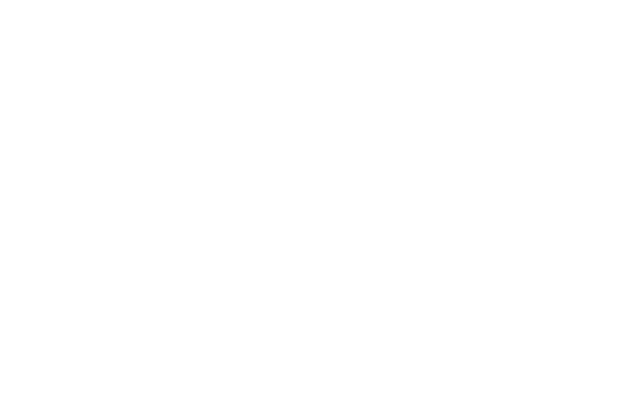
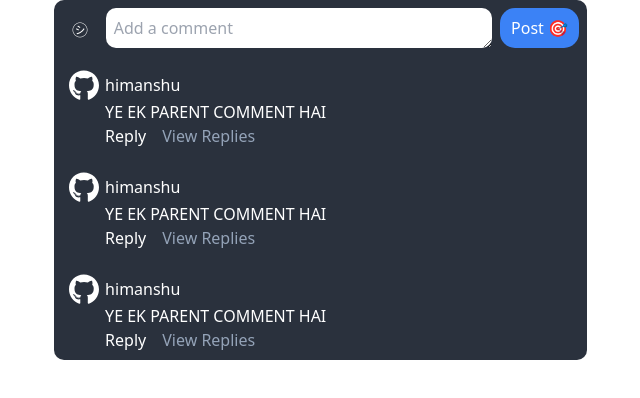
Before and after one commit to Kiran1504/oasis-frontend, a Next.js app: page / in a window 1280 px wide. Shown: the top 398 px of the page, without its empty margins (266-906 px from the left). Built offline with nearby package versions, Linux system fonts and the light colour scheme; no server answers.

Commit message:
Individual comment replies view

```diff
--- a/app/global-feed/PostCardFeed.jsx
+++ b/app/global-feed/PostCardFeed.jsx
@@ -1,15 +1,48 @@
+//import { useRouter } from "next/router";
 import ReactPlayer from "react-player";
-import { useNavigate } from "react-router-dom";
 
 export default function PostCardFeed({ loadMedia, likedState, followingState, post, isActive, muted, setMuted, postRef, playerRef }) {
-    const toggleMute = () => {
-        setMuted(prevMuted => !prevMuted);
+    //const router = useRouter();
+
+    const toggleMute = () => setMuted(prevMuted => !prevMuted);
+
+    const handleViewPost = () => {
+        console.log('clicked')
+        /* router.push({
+            pathname: `/view-post`,
+            query: { postId: post.id }
+        }); */
     }
 
-    const navigate = useNavigate();
-    const handleViewPost = () => {
-        navigate(`/view-post/${post.id}`)
-    }
+    const renderMedia = () => {
+        if (!loadMedia || !post.media_type) return <div className="w-full h-full bg-gray-300 animate-pulse" />;
+
+        const media = post.media_type === 'video'
+            ? (
+                <div>
+                    <div>
+                        <button onClick={(e) => { e.stopPropagation(); toggleMute(); }}>{muted ? 'Unmute' : 'Mute'}</button>
+                    </div>
+                    <ReactPlayer id="post-video-player"
+                        ref={playerRef}
+                        controls
+                        url={post.media}
+                        width="100%"
+                        height="100%"
+                        muted={muted}
+                        playing={isActive}
+                    />
+                </div>
+            )
+            : (
+                <figure className="w-full h-full">
+                    <img src={post.media} className="object-cover" width="100%" height="100%" alt="Post Media" />
+                </figure>
+            );
+        return (
+            <div className="rounded-[10px] w-full min-h-[50px] overflow-hidden">{media}</div>
+        );
+    };
 
     return (
         <div ref={postRef} className="lazy-post-card">
@@ -18,15 +51,11 @@ export default function PostCardFeed({ loadMedia, likedState, followingState, po
                     <div className="mt-[1rem] grid grid-cols-12 items-center">
                         <div className="col-span-2 rounded-full overflow-hidden w-[50px] h-[50px] border border-solid border-white">
                             <figure className="w-full h-full">
-                                {
-                                    loadMedia && post.user.profile_picture ? (
-                                        <img src={post.user.profile_picture} className="w-full h-full object-cover" alt="Profile Picture"></img>
-                                    )
-                                        :
-                                        (
-                                            <img src='/github.svg' className="w-full h-full object-cover" alt="Profile Picture"></img>
-                                        )
-                                }
+                                {loadMedia ? (
+                                    <img src={post.user.profile_picture || '/github.svg'} className="w-full h-full object-cover" alt="Profile Picture" />
+                                ) : (
+                                    <img src='/github.svg' className="w-full h-full object-cover" alt="Profile Picture" />
+                                )}
                             </figure>
                         </div>
                         <div className="col-span-6 text-md flex flex-col justify-center">
@@ -34,16 +63,12 @@ export default function PostCardFeed({ loadMedia, likedState, followingState, po
                             <div className="text-sm"><i>@{post.community.name}</i></div>
                         </div>
                         <div className="col-span-3 flex flex-col items-center text-[1rem]">
-                            {
-                                !followingState && (
-                                    <button className="m-2 p-2 px-3 min-w-[75px] border border-solid border-blue-500 rounded-[5px]">Follow&nbsp;+</button>
-                                )
-                            }
+                            {!followingState && <button className="m-2 p-2 px-3 min-w-[75px] border border-solid border-blue-500 rounded-[5px]">Follow +</button>}
                         </div>
                         <div className="col-span-1 flex flex-row justify-end">
                             <button>
                                 <figure>
-                                    <img src='/ellipsis-vertical-solid.svg' width="7px" height="12px"></img>
+                                    <img src='/ellipsis-vertical-solid.svg' width="7px" height="12px" alt="Ellipsis Icon" />
                                 </figure>
                             </button>
                         </div>
@@ -53,65 +78,26 @@ export default function PostCardFeed({ loadMedia, likedState, followingState, po
                     <div className="text-[0.75rem]">{post.title}</div>
                     <div className="text-[0.75rem]">{post.body}</div>
                 </section>
-                <section>
-                    {
-                        loadMedia && post.media_type ? (
-                            <div className="rounded-[10px] w-full min-h-[50px] overflow-hidden">
-                                {
-                                    post.media_type === 'video' ? (
-                                        <div>
-                                            <div>
-                                                <button onClick={(e) => { e.stopPropagation(); toggleMute(); }}>{muted ? 'Unmute' : 'Mute'}</button>
-                                            </div>
-                                            <ReactPlayer id="post-video-player"
-                                                ref={playerRef}
-                                                controls
-                                                url={post.media}
-                                                width="100%"
-                                                height="100%"
-                                                muted={muted}
-                                                playing={isActive}
-                                            />
-                                        </div>
-                                    )
-                                        : (
-                                            <figure className="w-full h-full">
-                                                <img src={post.media} className="object-cover" width="100%" height="100%"></img>
-                                            </figure>
-                                        )
-                                }
-                            </div>
-                        )
-                            : (
-                                <div className="w-full h-full bg-gray-300 animate-pulse" />
-                            )
-                    }
-                </section>
+                <section>{renderMedia()}</section>
                 <section className="mt-[20px] mb-[10px] w-full">
                     <div className="flex flex-row gap-6">
                         <div className="flex flex-col items-center">
                             <figure>
-                                <img src={likedState ? '/heart-solid.svg' : '/heart-regular.svg'} width="25px"></img>
+                                <img src={likedState ? '/heart-solid.svg' : '/heart-regular.svg'} width="25px" alt="Heart Icon" />
                             </figure>
                             <figcaption>{post.likes}</figcaption>
                         </div>
                         <div className="flex flex-col">
                             <button onClick={handleViewPost}>
                                 <figure>
-                                    <img src='/comment-regular.svg' width="25px"></img>
+                                    <img src='/comment-regular.svg' width="25px" alt="Comment Icon" />
                                 </figure>
                                 <figcaption>{post.comments}</figcaption>
                             </button>
-                        </div>
-                        <div className="flex flex-col">
-                            <figure>
-                                <img src='/share-solid.svg' width="25px"></img>
-                            </figure>
-                            <figcaption>{post.shares}</figcaption>
                         </div>
                     </div>
                 </section>
             </div>
         </div>
-    )
+    );
 }
--- a/app/page.js
+++ b/app/page.js
@@ -1,7 +1,6 @@
 "use client"
 import GlobalFeed from "./global-feed/GlobalFeed"
 
-import { BrowserRouter, Routes, Route } from "react-router-dom"
 import ViewPost from "./post-card/ViewPost"
 import CommentSection from "./post-card/comment-section/CommentSection"
 export default function Home() {
@@ -9,13 +8,7 @@ export default function Home() {
     <div className="grid grid-cols-12">
       <div className="col-span-3"></div>
       <div className="col-span-5">
-        <BrowserRouter>
-          <Routes>
-            <Route path="/" element={<GlobalFeed />} />
-            <Route path="/view-post/:postId" element={<ViewPost />} />
-            <Route path="/create-post" element={<ViewPost />} />
-          </Routes>
-        </BrowserRouter>
+        <CommentSection />
         <div className="h-[200px]"></div>
       </div>
       <div className="col-span-4"></div>
--- a/app/post-card/comment-section/CommentBox.jsx
+++ b/app/post-card/comment-section/CommentBox.jsx
@@ -24,7 +24,7 @@ export default function CommentBox({ postId }) {
                     }
                 })
 
-            console.log(response.data);
+            setComment('');
         }
         catch (error) {
             console.log('error in posting comment: ', error);
@@ -64,9 +64,18 @@ export default function CommentBox({ postId }) {
                 )
             }
             <div className="grid grid-cols-12 w-full gap-2 relative">
-                <button onClick={() => setDisplayEmojiPicker(true)} className="col-span-1">㋛</button>
-                <input type="text" placeholder="Add a comment" contentEditable="true" onChange={(e) => handleChange(e)} className="col-span-9 p-2 rounded-[15px] text-black"></input>
-                <button onClick={handlePostComment} className="col-span-2 p-2 bg-blue-500 rounded-[15px]">Post 🎯</button>
+                <button onClick={() => setDisplayEmojiPicker(true)} className="col-span-1 flex flex-col items-center mt-[10px]">㋛</button>
+                <div className="col-span-9 rounded-[15px] text-black">
+                    <textarea
+                        placeholder="Add a comment"
+                        value={comment}
+                        onChange={(e) => handleChange(e)}
+                        className="bg-white w-full overflow-auto outline-none p-2 rounded-[10px] min-h-[40px] max-h-[200px]"
+                        rows="50"
+                        style={{ height: `${comment.split('\n').length * 20 + 20}px` }}
+                    />
+                </div>
+                <button onClick={handlePostComment} className="col-span-2 p-2 bg-blue-500 rounded-[15px] max-h-[40px]">Post 🎯</button>
             </div>
         </div>
     )
--- a/app/post-card/comment-section/CommentFeed.jsx
+++ b/app/post-card/comment-section/CommentFeed.jsx
@@ -1,73 +1,21 @@
 import CommentReplies from "./CommentReplies"
 
 import { useState } from "react";
-import axios from "axios";
 
 export default function CommentFeed({ postId, comments, setComments }) {
 
-    const [viewReplies, setViewReplies] = useState(false);
+    const [viewReplies, setViewReplies] = useState(Array(comments.length).fill(false));
 
-    const toggleViewReplies = () => {
-        setViewReplies(prevViewReplies => !prevViewReplies);
+    const toggleViewReplies = (index) => {
+        const newViewReplies = [...viewReplies];
+        newViewReplies[index] = !newViewReplies[index];
+
+        setViewReplies(newViewReplies);
     }
 
-    /* const handleLikeChange = (index) => {
-
-        try {
-
-            const token = localStorage.getItem('token');
-            console.log(index);
-            if (!comments[index].liked) {
-                const like = async () => {
-                    const response = await axios.post('http://3.110.161.150:4000/api/post/like', {
-                        'postId': postId
-                    }, {
-                        headers: {
-                            'Authorization': token,
-                            'Content-Type': 'application/json'
-                        }
-                    })
-
-                    if (response.status === 201) {
-                        const prevComments = [...comments];
-                        prevComments[index].liked = true;
-                        prevComments[index].likes = prevComments[index].likes + 1;
-                        setComments(prevComments);
-                    }
-                }
-
-                like();
-            }
-            else {
-                const dislike = async () => {
-                    const response = await axios.delete('http://3.110.161.150:4000/api/post/unlike', {
-                        'postId': postId
-                    }, {
-                        headers: {
-                            'Authorization': token,
-                            'Content-Type': 'application/json'
-                        }
-                    })
-
-                    if (response.status === 201) {
-                        const prevComments = [...comments];
-                        prevComments[index].liked = false;
-                        prevComments[index].likes = prevComments[index].likes - 1;
-                        setComments(prevComments);
-                    }
-                }
-
-                dislike();
-            }
-        }
-        catch (error) {
-            console.log("Error occurred while liking/disliking comment: ", error)
-        }
-    } */
-
     return (
-        <div className="flex flex-col gap-2">{
-            comments.map((comment, index) => (
+        <div className="flex flex-col gap-2">
+            {comments.map((comment, index) => (
                 <div key={index} className="mt-[1rem] grid grid-cols-12">
                     <div className="col-span-1 mb-[10px]">
                         <div className="cols-span-2 rounded-full h-full flex flex-col items-center justify-start">
@@ -75,7 +23,7 @@ export default function CommentFeed({ postId, comments, setComments }) {
                                 <img src='/github.svg' width="30px" height="30px"></img>
                             </figure>
                             {
-                                viewReplies && <div className="mt-1 rounded-full bg-slate-400 opacity-50 w-[2px] h-full"></div>
+                                viewReplies[index] && <div className="mt-1 rounded-full bg-slate-400 opacity-50 w-[2px] h-full"></div>
                             }
                         </div>
                     </div>
@@ -84,22 +32,12 @@ export default function CommentFeed({ postId, comments, setComments }) {
                             <div>{comment.comment_by.username}</div>
                         </div>
                         <div>{comment.comment}</div>
-                        <div className="flex flex-row">
-                            {/* <div className="flex flex-row gap-1.5">
-                            <div className="flex flex-col items-center">{comment.likes}</div>
-                            <button onClick={() => handleLikeChange(index)} className="flex flex-col justify-center mt-[2px]">
-                                <figure>
-                                    <img src={comment.liked ? '/heart-solid.svg' : '/heart-regular.svg'} width="13px" height="13px"></img>
-                                </figure>
-                            </button>
-                        </div> */}
-                            <div className="flex flex-row gap-4">
-                                <button>Reply</button>
-                                <button onClick={toggleViewReplies} className="text-slate-400">View Replies</button>
-                            </div>
+                        <div className="flex flex-row gap-4">
+                            <button>Reply</button>
+                            <button onClick={() => toggleViewReplies(index)} className="text-slate-400">View Replies</button>
                         </div>
                         {
-                            viewReplies && (
+                            viewReplies[index] && (
                                 <div className="mt-[10px]">
                                     <div>
                                         <CommentReplies replies={comment.child_comments} />
--- a/app/post-card/comment-section/CommentSection.jsx
+++ b/app/post-card/comment-section/CommentSection.jsx
@@ -3,7 +3,133 @@ import CommentFeed from "./CommentFeed";
 
 import { useState } from "react";
 
-export default function CommentSection({ postId, comments, setComments }) {
+export default function CommentSection({ postId, /*comments, setComments*/ }) {
+
+    const [comments, setComments] = useState([{
+        id: 1,
+        comment_by: {
+            id: 9,
+            username: "himanshu",
+            profile_picture: null
+        },
+        comment: "YE EK PARENT COMMENT HAI",
+        created_at: "2024-05-02T18:44:40.089Z",
+        child_comments: [
+            {
+                comment: "YE EK CHILD COMMENT HAI",
+                id: 1,
+                comment_by: {
+                    id: 5,
+                    username: "AdiU",
+                    profile_picture: null
+                },
+                created_at: "2024-05-02T18:45:05.155Z"
+            },
+            {
+                comment: "I am iron man",
+                id: 1,
+                comment_by: {
+                    id: 5,
+                    username: "AdiU",
+                    profile_picture: null
+                },
+                created_at: "2024-05-02T18:45:05.155Z"
+            },
+            {
+                comment: "I am panda man",
+                id: 1,
+                comment_by: {
+                    id: 5,
+                    username: "AdiU",
+                    profile_picture: null
+                },
+                created_at: "2024-05-02T18:45:05.155Z"
+            },
+        ]
+    },{
+        id: 1,
+        comment_by: {
+            id: 9,
+            username: "himanshu",
+            profile_picture: null
+        },
+        comment: "YE EK PARENT COMMENT HAI",
+        created_at: "2024-05-02T18:44:40.089Z",
+        child_comments: [
+            {
+                comment: "YE EK CHILD COMMENT HAI",
+                id: 1,
+                comment_by: {
+                    id: 5,
+                    username: "AdiU",
+                    profile_picture: null
+                },
+                created_at: "2024-05-02T18:45:05.155Z"
+            },
+            {
+                comment: "I am iron man",
+                id: 1,
+                comment_by: {
+                    id: 5,
+                    username: "AdiU",
+                    profile_picture: null
+                },
+                created_at: "2024-05-02T18:45:05.155Z"
+            },
+            {
+                comment: "I am panda man",
+                id: 1,
+                comment_by: {
+                    id: 5,
+                    username: "AdiU",
+                    profile_picture: null
+                },
+                created_at: "2024-05-02T18:45:05.155Z"
+            },
+        ]
+    },{
+        id: 1,
+        comment_by: {
+            id: 9,
+            username: "himanshu",
+            profile_picture: null
+        },
+        comment: "YE EK PARENT COMMENT HAI",
+        created_at: "2024-05-02T18:44:40.089Z",
+        child_comments: [
+            {
+                comment: "YE EK CHILD COMMENT HAI",
+                id: 1,
+                comment_by: {
+                    id: 5,
+                    username: "AdiU",
+                    profile_picture: null
+                },
+                created_at: "2024-05-02T18:45:05.155Z"
+            },
+            {
+                comment: "I am iron man",
+                id: 1,
+                comment_by: {
+                    id: 5,
+                    username: "AdiU",
+                    profile_picture: null
+                },
+                created_at: "2024-05-02T18:45:05.155Z"
+            },
+            {
+                comment: "I am panda man",
+                id: 1,
+                comment_by: {
+                    id: 5,
+                    username: "AdiU",
+                    profile_picture: null
+                },
+                created_at: "2024-05-02T18:45:05.155Z"
+            },
+        ]
+    },
+    ]);
 
     return (
         <div className="w-full bg-[#2a313d] text-white p-2 rounded-[10px]">
--- a/package.json
+++ b/package.json
@@ -21,7 +21,6 @@
     "react-icons": "^5.0.1",
     "react-loading-skeleton": "^3.4.0",
     "react-player": "^2.16.0",
-    "react-router-dom": "^6.23.0",
     "tailwind-merge": "^2.2.1",
     "tailwindcss-animate": "^1.0.7"
   },
```
Also changed, not shown: app/post-card/ViewPost.jsx (+32 -25 lines), 1 other file (tests, documents, lock files or other folders).
